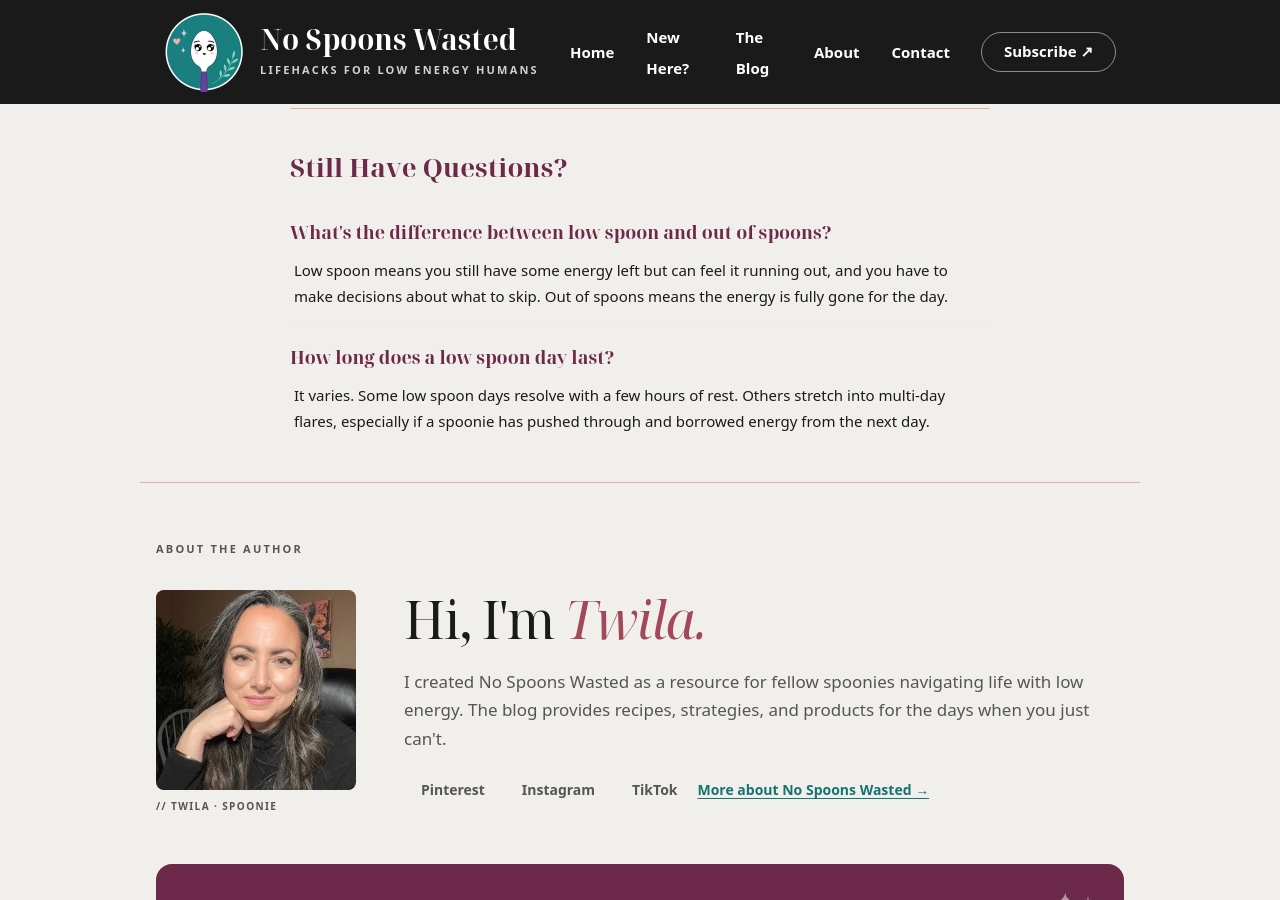
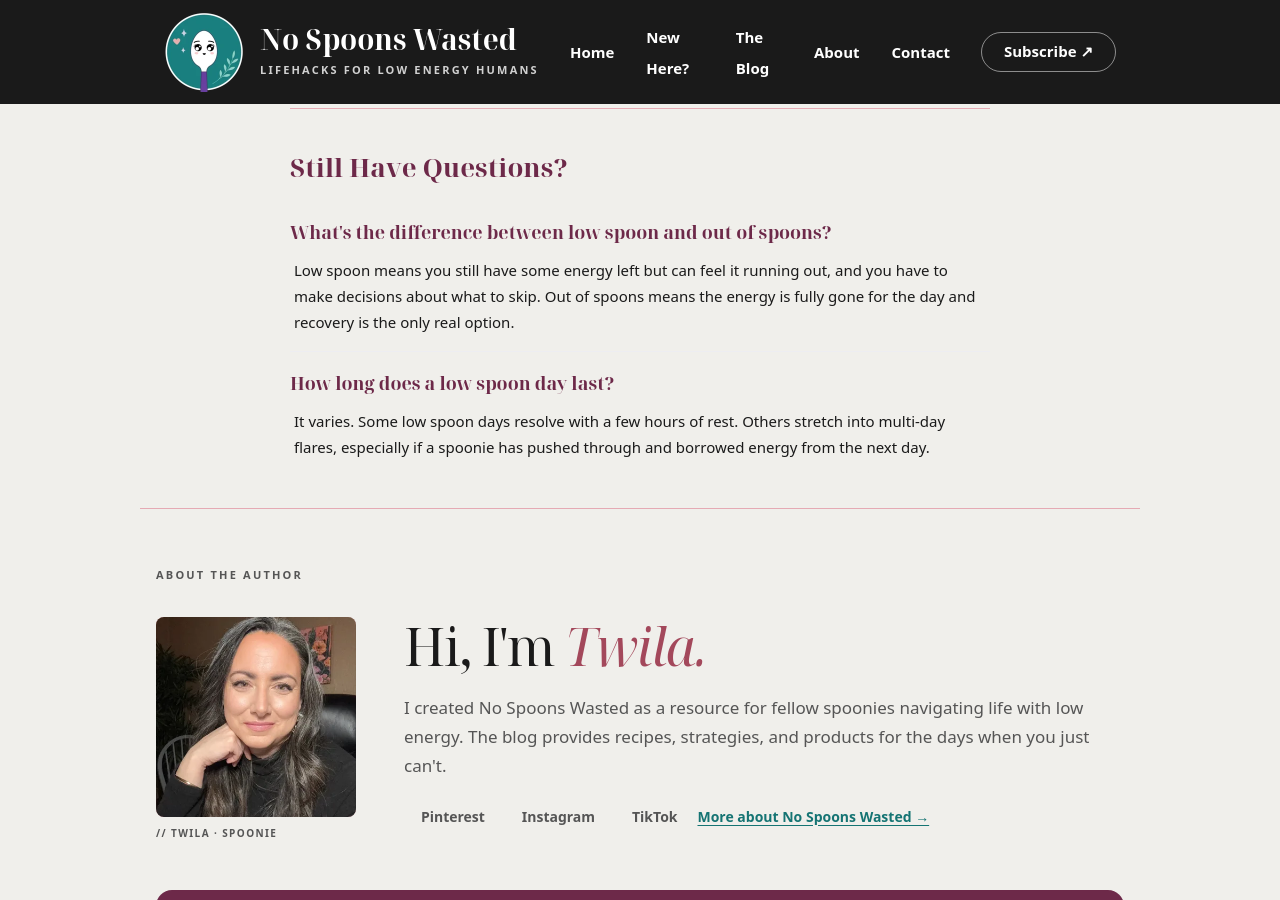
Before and after one commit to camp5456/nospoonswasted, a Jekyll site: the page built from _pages/what-does-low-spoon-mean.md, in a window 1280 px wide and 900 px high, scrolled down 4358 px. Built offline with Jekyll 4.4.1, drawn with Linux system fonts in a browser that asks for light colours; comment, search, counter and statistics services are not loaded.

Commit message:
updating FAQ

```diff
--- a/_pages/what-does-low-spoon-mean.md
+++ b/_pages/what-does-low-spoon-mean.md
@@ -9,7 +9,7 @@ image_alt: "Purple background with cellphone displaying empyt battery logo"
 tags: []
 faq:
   - q: "What's the difference between low spoon and out of spoons?"
-    a: "Low spoon means you still have some energy left but can feel it running out, and you have to make decisions about what to skip. Out of spoons means the energy is fully gone for the day."
+    a: "Low spoon means you still have some energy left but can feel it running out, and you have to make decisions about what to skip. Out of spoons means the energy is fully gone for the day and recovery is the only real option."
   - q: "How long does a low spoon day last?"
     a: "It varies. Some low spoon days resolve with a few hours of rest. Others stretch into multi-day flares, especially if a spoonie has pushed through and borrowed energy from the next day."
 ---
```
